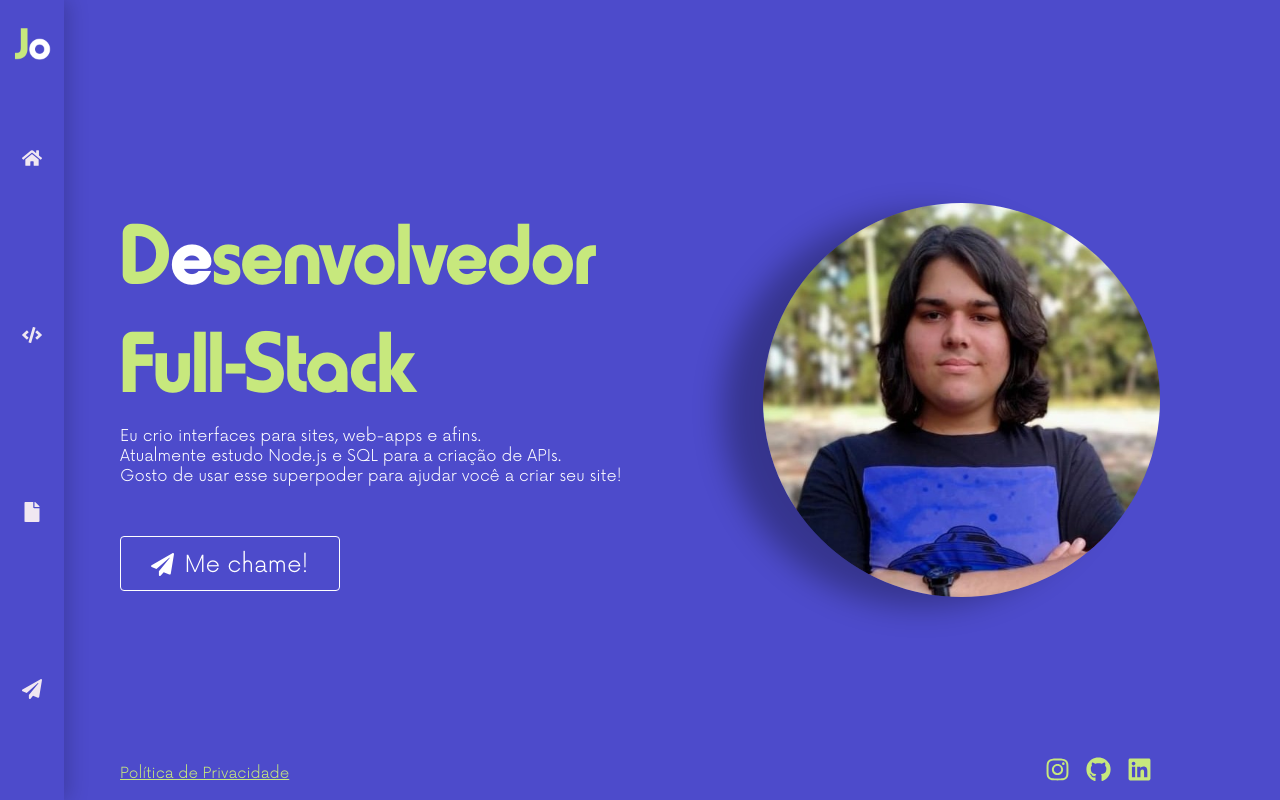
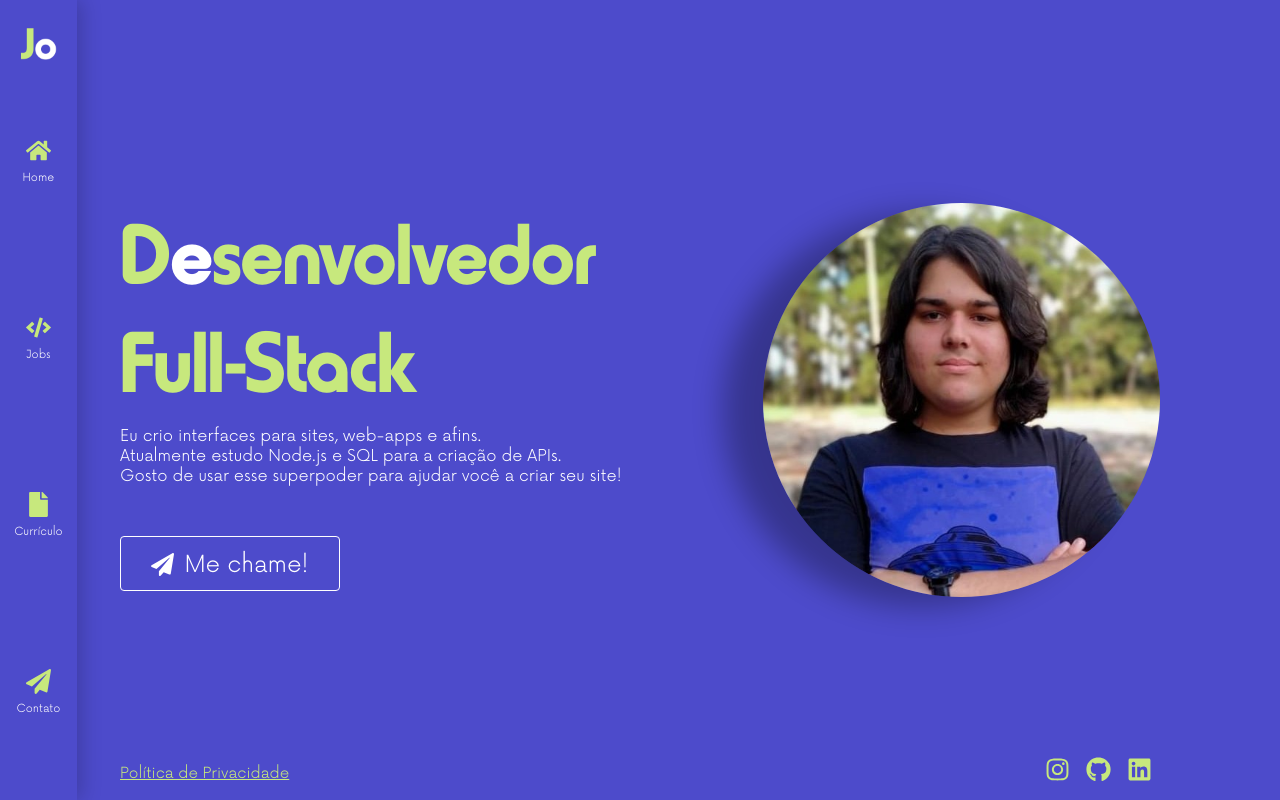
Before and after one commit to JoshuaHawatta/portifolio-dev, a React (Vite) app: page / in a window 1280 px wide. Built offline with nearby package versions, Linux system fonts and the light colour scheme.

Commit message:
Finished new header structure

```diff
--- a/src/components/Header/NavBar.jsx
+++ b/src/components/Header/NavBar.jsx
@@ -14,10 +14,25 @@ const NAVBAR_JSX = () => {
             </HamburgerDiv>
 
             <NavBar showNavBar={ openMenu }>
-                <Link to='/'><FaHome /></Link>
-                <Link to='/works'><FaCode /></Link>
-                <Link to='/resume'><FaFile /></Link>
-                <Link to='/contact'><FaPaperPlane /></Link>
+                <div>
+                    <Link to='/'><FaHome /></Link>
+                    <p>Home</p>
+                </div>
+
+                <div>
+                    <Link to='/works'><FaCode /></Link>
+                    <p>Jobs</p>
+                </div>
+
+                <div>
+                    <Link to='/resume'><FaFile /></Link>
+                    <p>Currículo</p>
+                </div>
+
+                <div>
+                    <Link to='/contact'><FaPaperPlane /></Link>
+                    <p>Contato</p>
+                </div>
             </NavBar>
         </>
     )
--- a/src/components/Header/Styles.jsx
+++ b/src/components/Header/Styles.jsx
@@ -10,7 +10,7 @@ export const HeaderWrapper = styled.header `
     top: 0;
     bottom: 0;
     right: 0;
-    width: 5%;
+    width: 6%;
     height: 100vh;
     padding: 2rem;
     z-index: 2;
@@ -46,26 +46,28 @@ export const NavBar = styled.nav `
     transition: all .2s ease;
 
     /*CHILDREN_ELEMENTS*/
-    a {
-        font: 2rem now-light, Helvetica, sans-serif;
-        text-decoration: none;
-        margin: 0 .8rem;
-        color: #f0e7f1;
-        transition: all .3s ease-in-out;
+    div {
+        display: flex;
+        align-items: center;
+        flex-direction: column;
 
         /*CHILDREN_ELEMENTS*/
-        span { color: #f0e7f1; }
+        a {
+            font: 2.5rem now-light, Helvetica, sans-serif;
+            text-decoration: none;
+            margin: 0 .8rem;
+            color: var(--green-color);
+            transition: all .3s ease-in-out;
 
-        /*EFFECTS*/
-        &:hover {
-            color: #FFFFFF;
-
-            span { color: #FFFFFF; }
+            &:focus {
+                font-size: 3.2rem;
+                color: #FFFFFF;
+            }
         }
 
-        &:focus {
-            font: 3rem harry-fat, Helvetica, sans-serif;
-            color: var(--green-color);
+        p {
+            color: #FFFFFF;
+            font: 1.1rem now-light, Arial, Helvetica;
         }
     }
 
@@ -87,8 +89,6 @@ export const NavBar = styled.nav `
             color: var(--green-color);
             display: flex;
             align-items: center;
-
-            span { color: var(--green-color); }
 
             svg {
                 display: inline-block;
```
